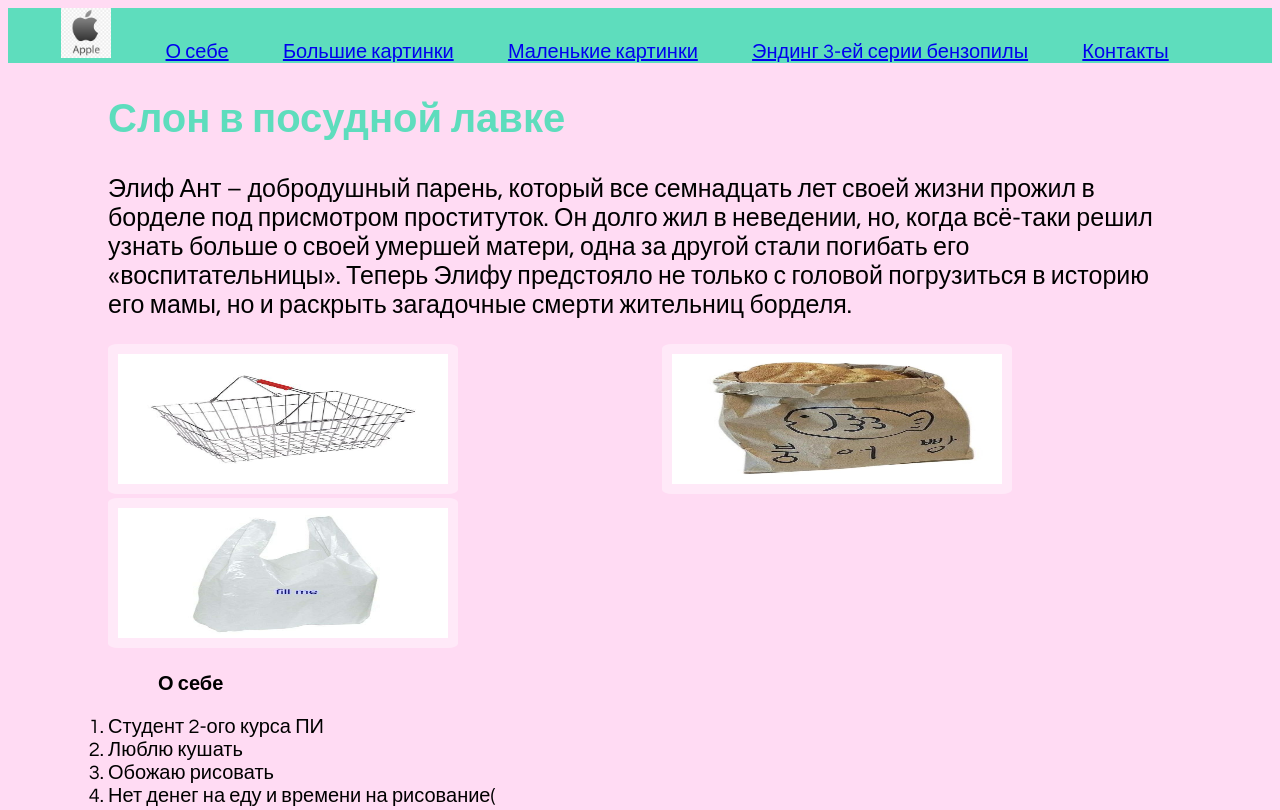
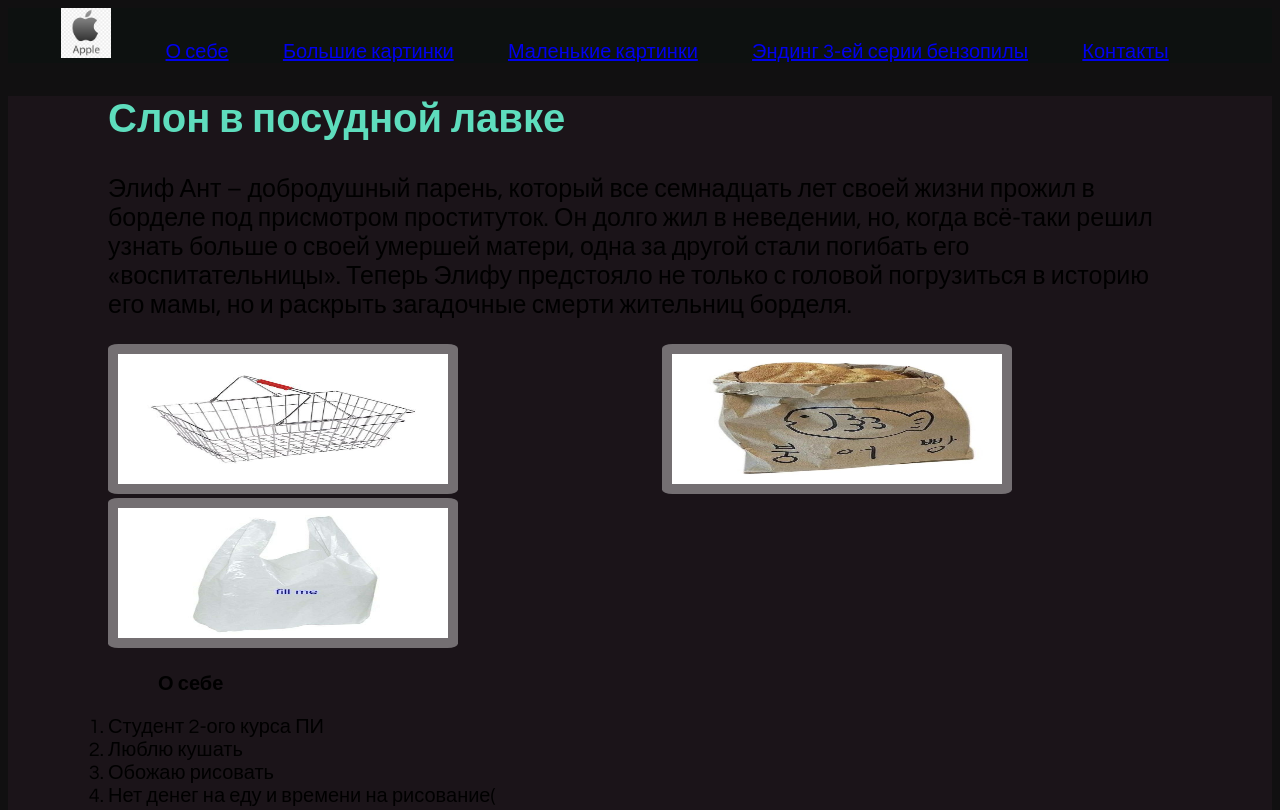
Before and after one commit to IteeMikey/very_tasty_tea, a plain HTML site: page WebTechnologyTasks-1/WebTechnologyTasks-1/1 task/index.html in a window 1280 px wide. Shown: the top 810 px of the page. Drawn offline with Linux system fonts and the light colour scheme; files whose address does not match are found by name.

```diff
--- a/WebTechnologyTasks-1/WebTechnologyTasks-1/1 task/index.css
+++ b/WebTechnologyTasks-1/WebTechnologyTasks-1/1 task/index.css
@@ -6,11 +6,11 @@
 }
 
 html{
-    background-color: rgb(255, 219, 243);
+    background-color: rgb(17, 16, 17);
 }
 
 header {
-    background-color: rgb(94, 221, 189);
+    background-color: rgb(13, 17, 16);
     text-align: center;
     font-size: 50px;
 }
@@ -42,7 +42,7 @@ header {
 }
 
 section{
-    background-color: rgb(255, 219, 243);
+    background-color: rgb(27, 20, 25);
 }
 
 
```
